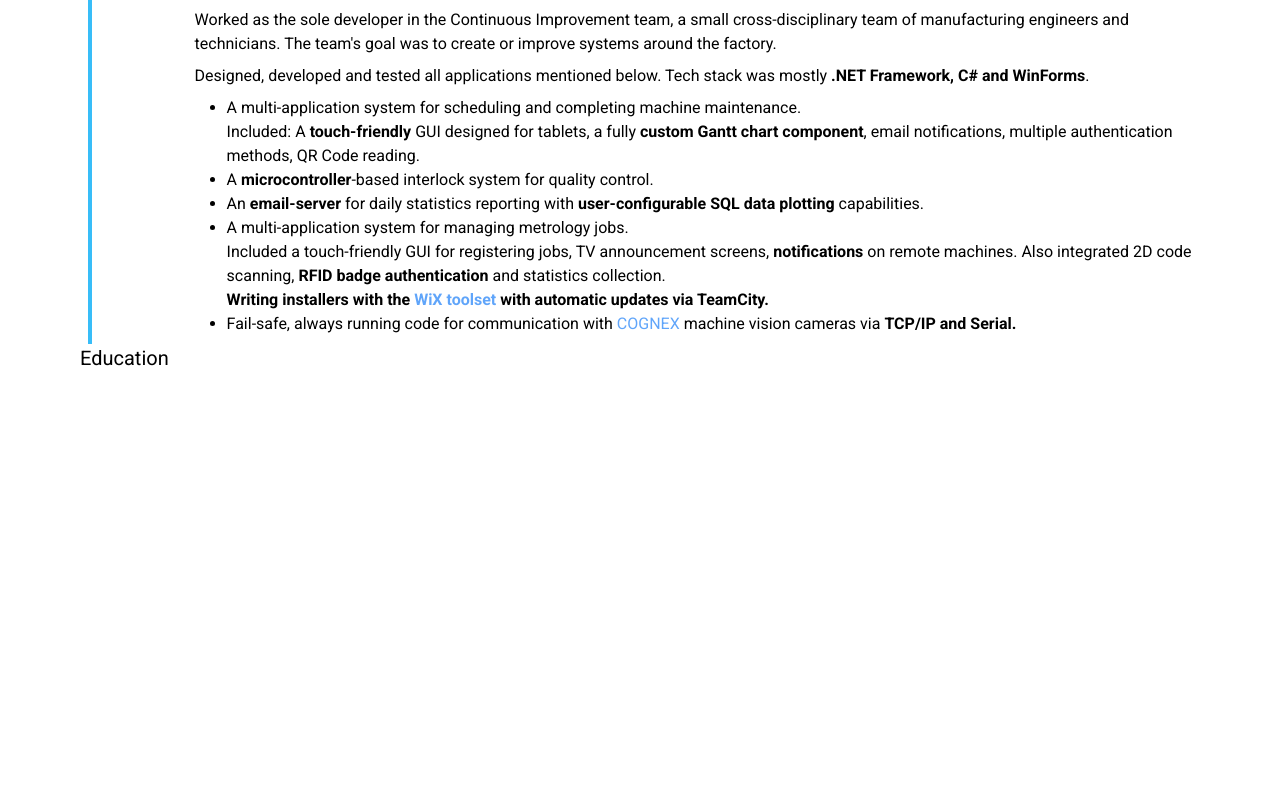
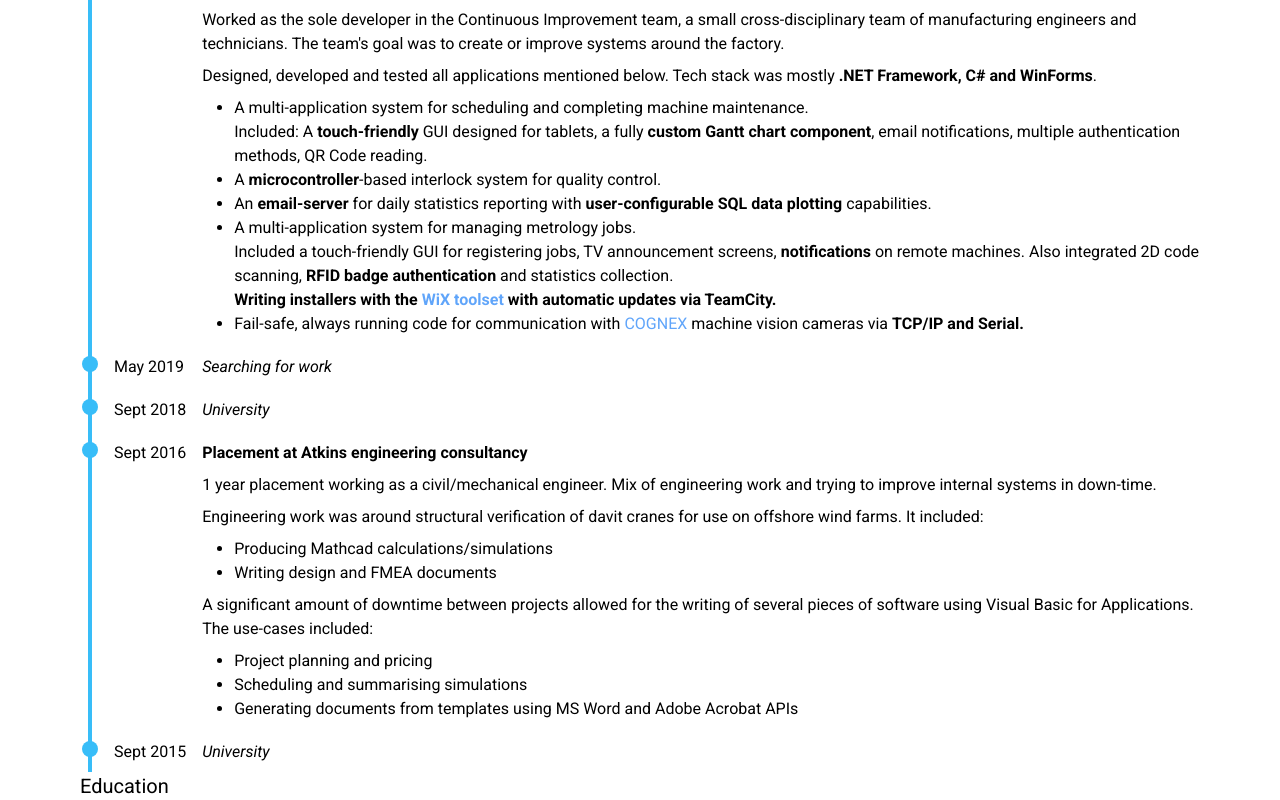
Before and after one commit to ArmandBernard/WebCV, a React (Vite) app: page / in a window 1280 px wide. Shown: the part 833-1633 px from the top of the page. Before the commit the page ends 1205 px from the top, so only its background shows below. Built offline with nearby package versions, Linux system fonts and the light colour scheme.

Commit message:
Added Atkins experience

```diff
--- a/src/Experience.tsx
+++ b/src/Experience.tsx
@@ -166,6 +166,48 @@ export const Experience = () => {
             </ul>
           </div>
         </TimelineSegment>
+        <TimelineSegment timelineText="May 2019">
+          <i>Searching for work</i>
+        </TimelineSegment>
+        <TimelineSegment timelineText="Sept 2018">
+          <i>University</i>
+        </TimelineSegment>
+        <TimelineSegment timelineText="Sept 2016">
+          <div className="flex flex-col gap-2">
+            <h3 className="font-semibold">
+              Placement at Atkins engineering consultancy
+            </h3>
+            <p>
+              1 year placement working as a civil/mechanical engineer. Mix of
+              engineering work and trying to improve internal systems in
+              down-time.
+            </p>
+            <p>
+              Engineering work was around structural verification of davit
+              cranes for use on offshore wind farms. It included:
+            </p>
+            <ul className="list-disc pl-8">
+              <li>Producing Mathcad calculations/simulations</li>
+              <li>Writing design and FMEA documents</li>
+            </ul>
+            <p>
+              A significant amount of downtime between projects allowed for the
+              writing of several pieces of software using Visual Basic for
+              Applications. The use-cases included:
+            </p>
+            <ul className="list-disc pl-8">
+              <li>Project planning and pricing</li>
+              <li>Scheduling and summarising simulations</li>
+              <li>
+                Generating documents from templates using MS Word and Adobe
+                Acrobat APIs
+              </li>
+            </ul>
+          </div>
+        </TimelineSegment>
+        <TimelineSegment timelineText="Sept 2015">
+          <i>University</i>
+        </TimelineSegment>
       </Timeline>
     </>
   );
```
